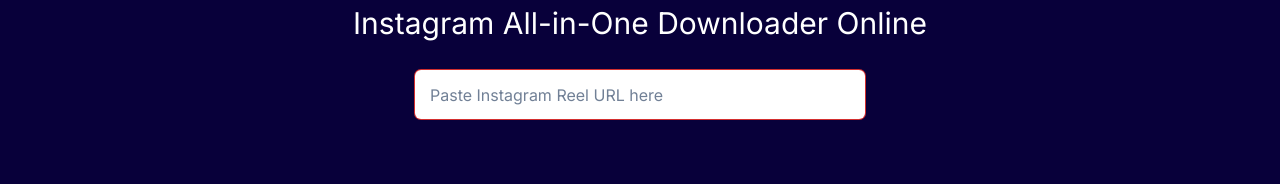
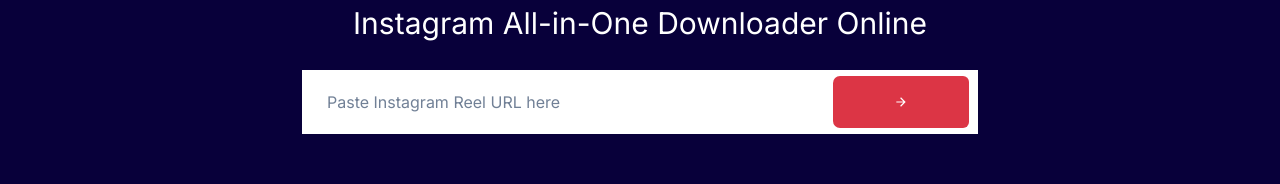
Before and after one commit to MuhammadAhsan7866/Blockchain, a Next.js app: page /instagram in a window 1280 px wide. Shown: the part 216-400 px from the top of the page. Built offline with nearby package versions, Linux system fonts and the light colour scheme.

Commit message:
latest changes

```diff
--- a/pages/instagram/index.js
+++ b/pages/instagram/index.js
@@ -17,8 +17,12 @@
   useToast,
   HStack,
   Icon,
+  InputGroup,
+  InputRightElement,
+  useBreakpointValue,
 } from "@chakra-ui/react";
 import { FaHeart, FaCalendarAlt } from "react-icons/fa";
+import { ArrowForwardIcon } from "@chakra-ui/icons";
 import DownloadFromOtherWebsites from "../../src/components/app/LandingPage/BannerInstructions";
 
 const InstagramDownloader = () => {
@@ -27,6 +31,7 @@
   const [error, setError] = useState("");
   const [loading, setLoading] = useState(false);
   const toast = useToast();
+  const isMobile = useBreakpointValue({ base: true, md: false });
 
   // Utility function to format date
   const formatDate = (dateString) => {
@@ -162,55 +167,56 @@
             </Text>
 
             <VStack spacing={6} textAlign="center">
-              <Box w="100%" maxW="450px" mx="auto">
+              <Flex justify="center" w="100%">
+                <Box
+                  border="1px solid white"
+                  py={{ base: "2px", md: "5px" }}
+                  px={{ base: "2px", md: "8px" }}
+                  w={{ base: "95%", md: "65%" }}
+                  bg="white"
+                  maxW="700px"
+                >
                   <form onSubmit={handleSubmit}>
-                  <Box position="relative">
+                    <InputGroup size="md">
                       <Input
                         type="text"
                         placeholder="Paste Instagram Reel URL here"
                         value={url}
                         onChange={(e) => setUrl(e.target.value)}
-                      bg="white"
-                      color="#000"
-                      h="49px"
-                      px="15px"
-                      fontSize="16px"
+                        color="black"
+                        bg="transparent"
                         border="none"
-                      borderRadius="6px"
-                      _focus={{
-                        boxShadow: "0 0 0 1px #d32f2f",
-                      }}
+                        borderRadius="0"
+                        h={{ base: "40px", md: "52px" }}
+                        _placeholder={{ color: "gray.500" }}
+                        _focusVisible={{ outline: "none", boxShadow: "none" }}
                         autoFocus
                         autoComplete="off"
                         inputMode="url"
                         autoCapitalize="none"
                       />
+                      <InputRightElement width={{ base: "3rem", md: "8.5rem" }} h="100%">
                         <Button
                           type="submit"
-                      position="absolute"
-                      top="5px"
-                      right="5px"
-                      h="39px"
-                      w="80px"
-                      bg="#d32f2f"
+                          aria-label={isMobile ? "Download video" : undefined}
+                          h="100%"
+                          w="100%"
+                          p="0"
+                          borderLeftRadius="7px"
+                          bg="#DC3545"
                           color="white"
-                      border="none"
-                      borderRadius="4px"
-                      fontSize="14px"
-                      cursor="pointer"
-                      transition="all 0.2s"
-                      _hover={{
-                        bg: "#b71c1c",
-                        transform: "scale(0.96)",
-                      }}
+                          fontSize={{ base: "20px", md: "14px" }}
+                          _hover={{ bg: "#DC3546" }}
                           isLoading={loading}
                           loadingText="..."
                         >
-                      Download
+                          {isMobile ? <ArrowForwardIcon /> : "Download"}
                         </Button>
-                  </Box>
+                      </InputRightElement>
+                    </InputGroup>
                   </form>
                 </Box>
+              </Flex>
 
               {error && (
                 <Alert status="error" maxW="500px" mx="auto">
```
Also changed, not shown: pages/facebook/index.js (+34 -28 lines). Lines whose indentation alone changed are shown as unchanged.
